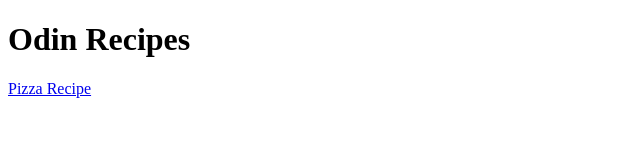
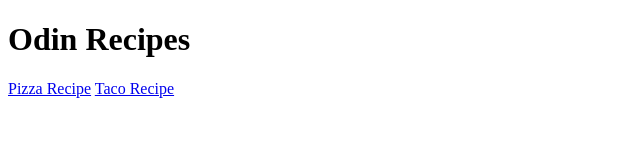
Before and after one commit to paulgriego/odin-recipes-, a plain HTML site: page index.html in a window 1280 px wide. Shown: the whole page, without its empty margins (0-640 px from the left). Drawn offline with Linux system fonts and the light colour scheme.

Commit message:
updated index.html with taco link

```diff
--- a/index.html
+++ b/index.html
@@ -9,5 +9,6 @@
 <body>
   <h1>Odin Recipes</h1>
   <a href="./recipes/pizza.html">Pizza Recipe</a>
+  <a href="./recipes/tacos.html">Taco Recipe</a>
 </body>
 </html>
```
